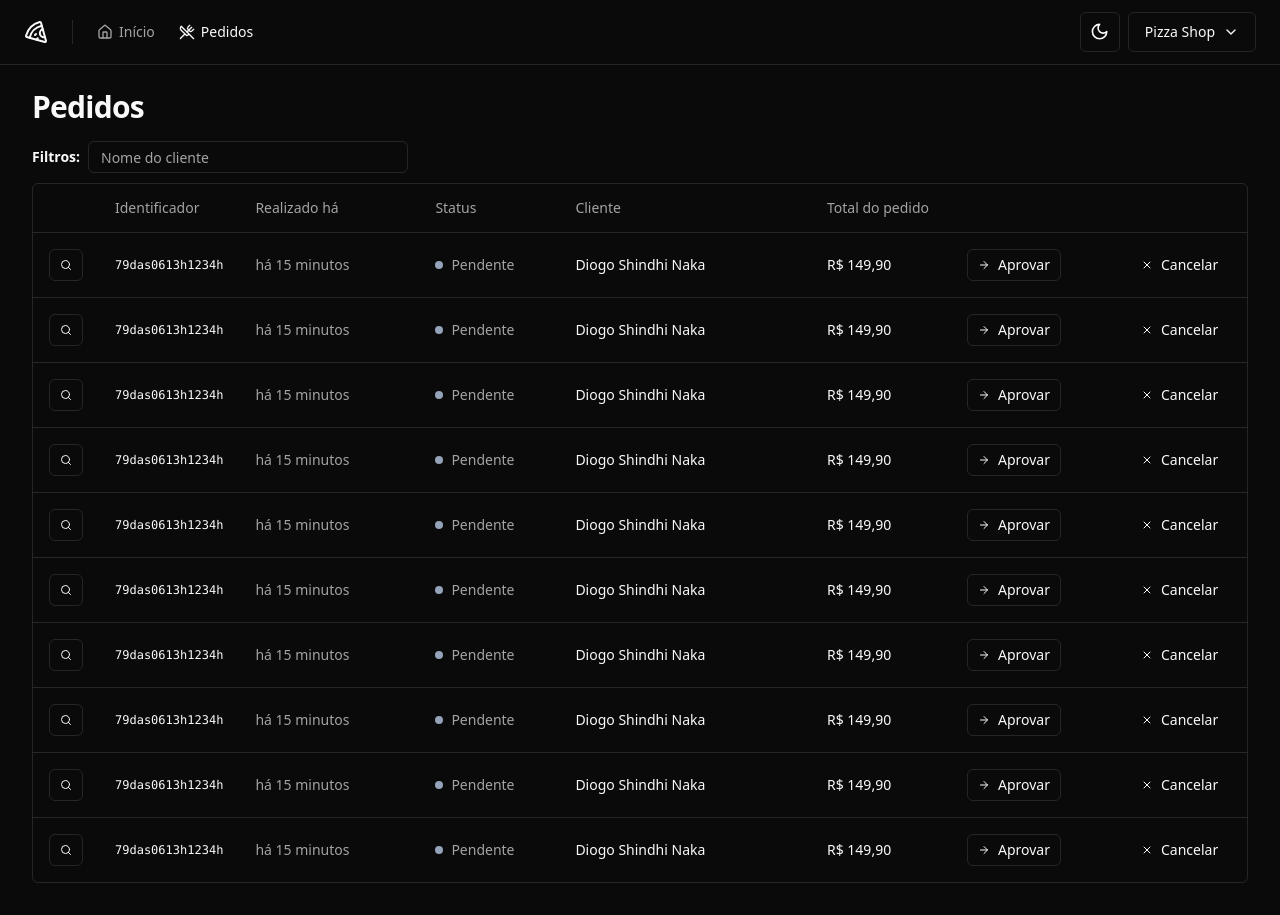
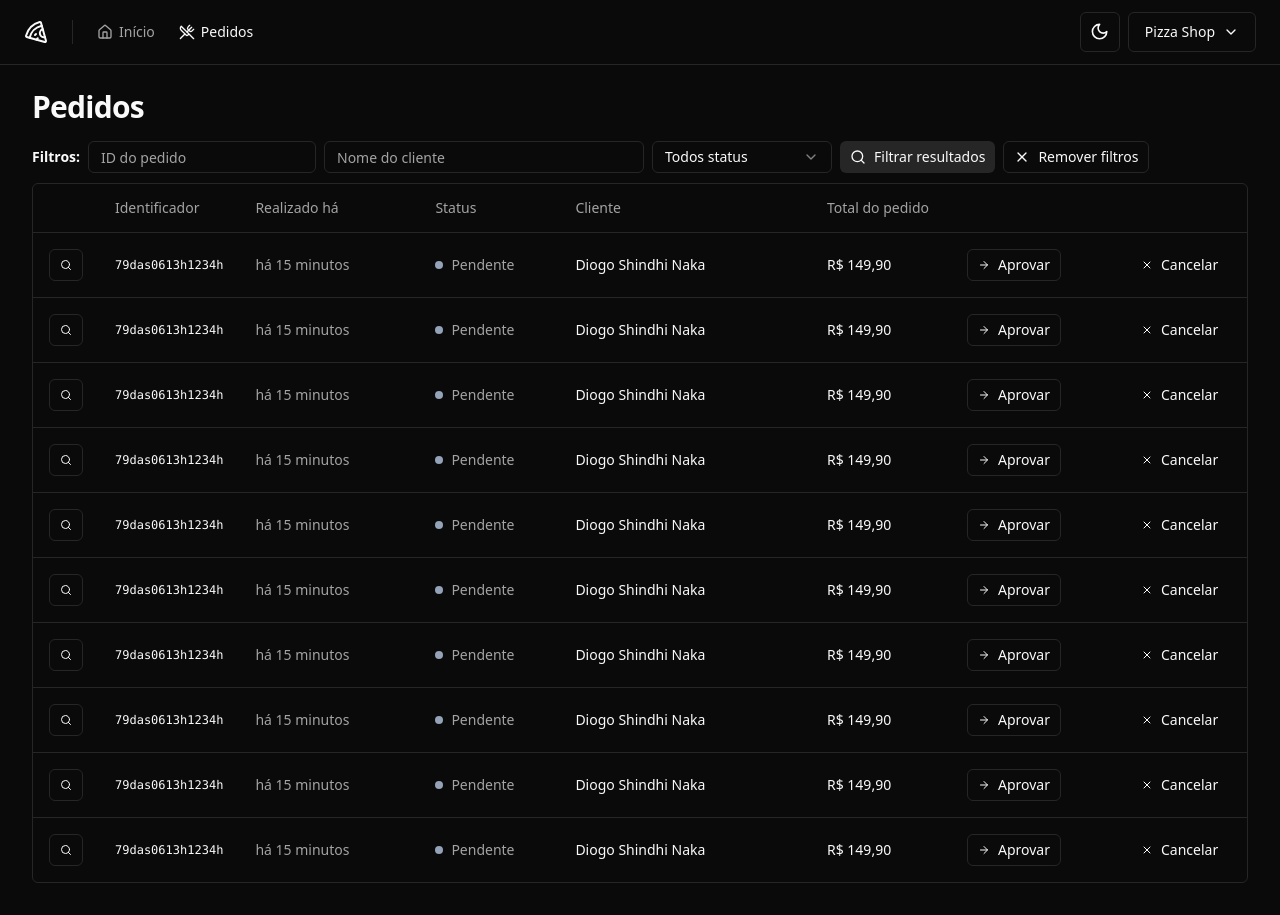
Before and after one commit to shindhi/pizzashop-web, a React (Vite) app: page /orders in a window 1280 px wide. Built offline with nearby package versions, Linux system fonts and the light colour scheme.

Commit message:
adiciona o componente de filtros de pedidos

```diff
--- /dev/null
+++ b/src/pages/app/orders/order-table-filters.tsx
@@ -0,0 +1,44 @@
+import { Search, X } from 'lucide-react'
+
+import { Button } from '@/components/ui/button'
+import { Input } from '@/components/ui/input'
+import {
+  Select,
+  SelectContent,
+  SelectItem,
+  SelectTrigger,
+  SelectValue,
+} from '@/components/ui/select'
+
+export function OrderTableFilters() {
+  return (
+    <form className="flex items-center gap-2">
+      <span className="text-sm font-semibold">Filtros: </span>
+      <Input placeholder="ID do pedido" className="h-8 w-auto" />
+      <Input placeholder="Nome do cliente" className="h-8 w-[320px]" />
+      <Select defaultValue="all">
+        <SelectTrigger className="h-8 w-[180px]">
+          <SelectValue />
+        </SelectTrigger>
+        <SelectContent>
+          <SelectItem value="all">Todos status</SelectItem>
+          <SelectItem value="pending">Pendente</SelectItem>
+          <SelectItem value="canceled">Cancelado</SelectItem>
+          <SelectItem value="processing">Em Preparo</SelectItem>
+          <SelectItem value="delivering">Em entrega</SelectItem>
+          <SelectItem value="delivered">Entregue</SelectItem>
+        </SelectContent>
+      </Select>
+
+      <Button type="submit" variant="secondary" size="xs">
+        <Search className="mr-2 h-4 w-4" />
+        Filtrar resultados
+      </Button>
+
+      <Button type="button" variant="outline" size="xs">
+        <X className="mr-2 h-4 w-4" />
+        Remover filtros
+      </Button>
+    </form>
+  )
+}
--- /dev/null
+++ b/src/pages/app/orders/order-table-row.tsx
@@ -0,0 +1,43 @@
+import { ArrowRight, Search, X } from 'lucide-react'
+
+import { Button } from '@/components/ui/button'
+import { TableCell, TableRow } from '@/components/ui/table'
+
+// export interface OrderTableRowProps { }
+
+export function OrderTableRow() {
+  return (
+    <TableRow>
+      <TableCell>
+        <Button variant="outline" size="xs">
+          <Search className="h-3 w-3" />
+          <span className="sr-only">Detalhes do pedido</span>
+        </Button>
+      </TableCell>
+      <TableCell className="font-mono text-xs font-medium">
+        79das0613h1234h
+      </TableCell>
+      <TableCell className="text-muted-foreground">há 15 minutos</TableCell>
+      <TableCell>
+        <div className="flex items-center gap-2">
+          <span className="h-2 w-2 rounded-full bg-slate-400" />
+          <span className="font-medium text-muted-foreground">Pendente</span>
+        </div>
+      </TableCell>
+      <TableCell className="font-medium">Diogo Shindhi Naka</TableCell>
+      <TableCell className="font-medium">R$ 149,90</TableCell>
+      <TableCell>
+        <Button variant="outline" size="xs">
+          <ArrowRight className="mr-2 h-3 w-3" />
+          Aprovar
+        </Button>
+      </TableCell>
+      <TableCell>
+        <Button variant="ghost" size="xs">
+          <X className="mr-2 h-3 w-3" />
+          Cancelar
+        </Button>
+      </TableCell>
+    </TableRow>
+  )
+}
--- a/src/pages/app/orders/orders.tsx
+++ b/src/pages/app/orders/orders.tsx
@@ -1,16 +1,15 @@
-import { ArrowRight, Search, X } from 'lucide-react'
 import { Helmet } from 'react-helmet-async'
 
-import { Button } from '@/components/ui/button'
-import { Input } from '@/components/ui/input'
 import {
   Table,
   TableBody,
-  TableCell,
   TableHead,
   TableHeader,
   TableRow,
 } from '@/components/ui/table'
+
+import { OrderTableFilters } from './order-table-filters'
+import { OrderTableRow } from './order-table-row'
 
 export function Orders() {
   return (
@@ -20,10 +19,7 @@
         <h1 className="text-3xl font-bold tracking-tight">Pedidos</h1>
       </div>
       <div className="space-y-2.5">
-        <form className="flex items-center gap-2">
-          <span className="text-sm font-semibold">Filtros: </span>
-          <Input placeholder="Nome do cliente" className="h-8 w-[320px]" />
-        </form>
+        <OrderTableFilters />
 
         <div className="rounded-md border">
           <Table>
@@ -41,46 +37,7 @@
             </TableHeader>
             <TableBody>
               {Array.from({ length: 10 }).map((_, i) => {
-                return (
-                  <TableRow key={i}>
-                    <TableCell>
-                      <Button variant="outline" size="xs">
-                        <Search className="h-3 w-3" />
-                        <span className="sr-only">Detalhes do pedido</span>
-                      </Button>
-                    </TableCell>
-                    <TableCell className="font-mono text-xs font-medium">
-                      79das0613h1234h
-                    </TableCell>
-                    <TableCell className="text-muted-foreground">
-                      há 15 minutos
-                    </TableCell>
-                    <TableCell>
-                      <div className="flex items-center gap-2">
-                        <span className="h-2 w-2 rounded-full bg-slate-400" />
-                        <span className="font-medium text-muted-foreground">
-                          Pendente
-                        </span>
-                      </div>
-                    </TableCell>
-                    <TableCell className="font-medium">
-                      Diogo Shindhi Naka
-                    </TableCell>
-                    <TableCell className="font-medium">R$ 149,90</TableCell>
-                    <TableCell>
-                      <Button variant="outline" size="xs">
-                        <ArrowRight className="mr-2 h-3 w-3" />
-                        Aprovar
-                      </Button>
-                    </TableCell>
-                    <TableCell>
-                      <Button variant="ghost" size="xs">
-                        <X className="mr-2 h-3 w-3" />
-                        Cancelar
-                      </Button>
-                    </TableCell>
-                  </TableRow>
-                )
+                return <OrderTableRow key={i} />
               })}
             </TableBody>
           </Table>
```
